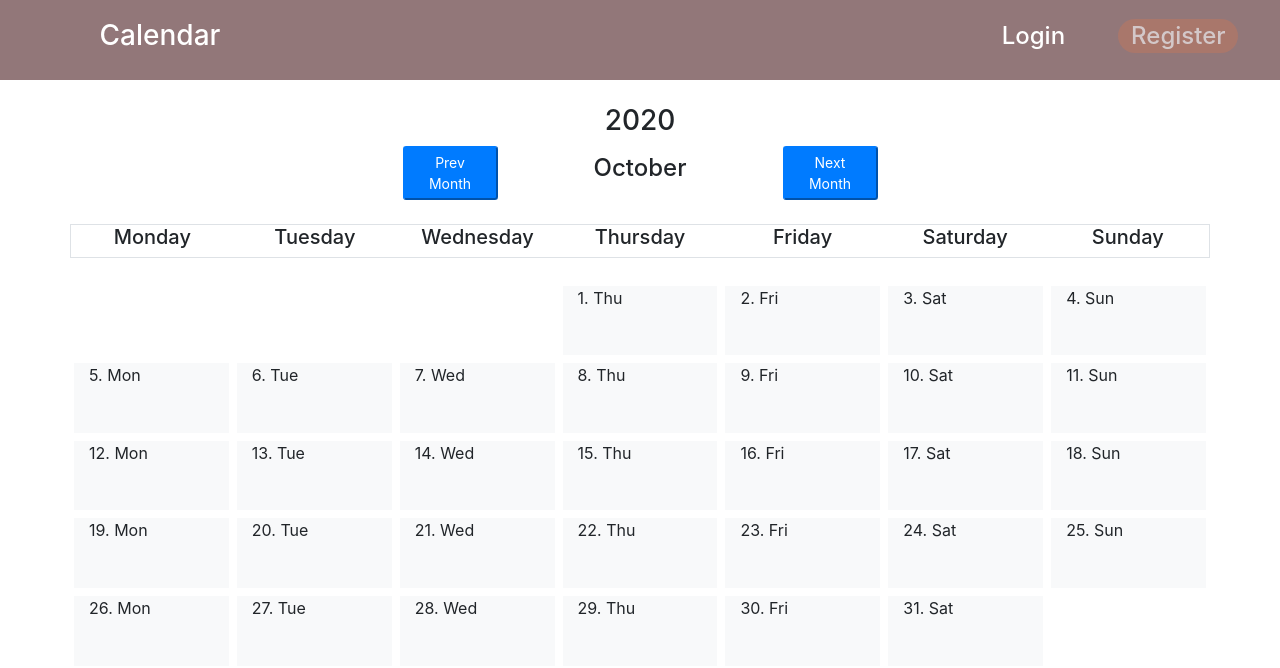
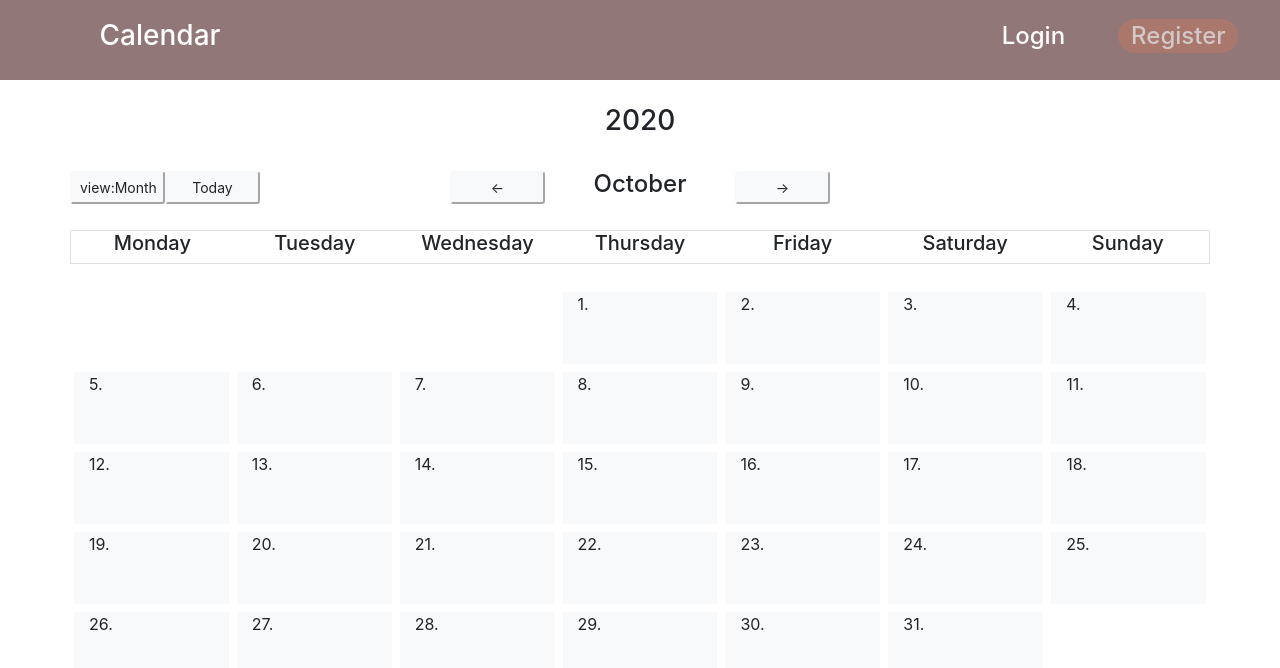
Before and after one commit to Dafali9012/calendar-project, a React (Create React App) app: page / in a window 1280 px wide. Shown: the top 668 px of the page. Built offline with nearby package versions, Linux system fonts and the light colour scheme.

Commit message:
weekview

```diff
--- a/src/components/Calendar.js
+++ b/src/components/Calendar.js
@@ -2,8 +2,9 @@ import React, { useState } from 'react';
 
 export default function Calendar(){
 
-    const [view, setView] = useState("month");
+    const [view, setView] = useState("Month");
     const [date, setDate] = useState(new Date());
+    let dateNow = new Date();
     let days = "";
 
     function monthLength(month){
@@ -14,51 +15,118 @@ export default function Calendar(){
         return new Date(date.getFullYear(), date.getMonth(), dayDate).toLocaleDateString("en-US", { weekday: 'long' });
     }
 
-    function monthName(month) {
-        return new Date(date.getFullYear(), month, date.getDate()).toLocaleDateString("en-US", { month: 'long' });
+    function monthName(dateOfMonth) {
+        let weekDate = dateOfMonth;
+        let firstMonth;
+        let secondMonth;
+        while(dayName(weekDate.getDate())!=="Monday") {
+            weekDate = new Date(weekDate.setDate(weekDate.getDate()-1));
+        }
+        firstMonth = weekDate.toLocaleDateString("en-US", { month: 'long' });
+        if(view==="Week") {
+            weekDate = new Date(weekDate.setDate(weekDate.getDate()+6));
+            secondMonth = weekDate.toLocaleDateString("en-US", { month: 'long' });
+            if(secondMonth===firstMonth) return firstMonth;
+            return firstMonth+" - "+secondMonth;
+        }
+        return firstMonth;
+    }
+
+    function year(dateOfYear) {
+        let weekDate = dateOfYear;
+        let firstYear;
+        let secondYear;
+        while(dayName(weekDate.getDate())!=="Monday") {
+            weekDate = new Date(weekDate.setDate(weekDate.getDate()-1));
+        }
+        firstYear = weekDate.getFullYear();
+        if(view==="Week") {
+            weekDate = new Date(weekDate.setDate(weekDate.getDate()+6));
+            secondYear = weekDate.getFullYear();
+            if(secondYear===firstYear) return firstYear;
+            return firstYear+" - "+secondYear;
+        }
+        return firstYear;
     }
 
     function buildMonth() {
         for(let x of Array(monthLength(date.getMonth())).keys()) {
-            days = days.concat((x+1)+". "+dayName(x+1).substring(0,3));
+            days = days.concat((x+1)+".");
             days = dayName(x+1)==="Sunday"?days.concat("?"):days.concat("-");
         }
         days = days.substring(0,days.length-1);
     }
 
     function buildWeek() {
-
+        let weekDate = date;
+        while(dayName(weekDate.getDate())!=="Monday") {
+            weekDate = new Date(weekDate.setDate(weekDate.getDate()-1));
+        }
+        for(let x = 0; x < 7; x++) {
+            days = days.concat(weekDate.getDate()+".-");
+            weekDate = new Date(weekDate.setDate(weekDate.getDate()+1));
+        }
+        days = days.substring(0,days.length-1);
     }
 
-    function nextMonth(){
-        let newDate = new Date(date.setMonth(date.getMonth()+1));
-        setDate(newDate);
+    function next() {
+        if(view==="Month") {
+            let newDate = new Date(date.setMonth(date.getMonth()+1));
+            setDate(newDate);
+        } else if(view==="Week") {
+            let newDate = new Date(date.setDate(date.getDate()+7));
+            setDate(newDate);
+        }
     }
 
-    function prevMonth(){
-        let newDate = new Date(date.setMonth(date.getMonth()-1));
-        setDate(newDate);
+    function prev() {
+        if(view==="Month") {
+            let newDate = new Date(date.setMonth(date.getMonth()-1));
+            setDate(newDate);
+        } else if(view==="Week") {
+            let newDate = new Date(date.setDate(date.getDate()-7));
+            setDate(newDate);
+        }
     }
 
-    //Calculate weeknumber
-    // eslint-disable-next-line
-    Date.prototype.getWeek = function() {
-        var onejan = new Date(this.getFullYear(), 0, 1);
-        return Math.ceil((((this - onejan) / 86400000) + onejan.getDay() + 1) / 7);
+    function setToday() {
+        setDate(dateNow);
     }
 
-    if(view==="month") buildMonth();
-    else if(view==="week") buildWeek();
+    function changeView() {
+        if(view==="Month") setView("Week");
+        else if(view==="Week") setView("Month");
+    }
+
+    function getWeekNumber(d) {
+        // Copy date so don't modify original
+        d = new Date(Date.UTC(d.getFullYear(), d.getMonth(), d.getDate()));
+        // Set to nearest Thursday: current date + 4 - current day number
+        // Make Sunday's day number 7
+        d.setUTCDate(d.getUTCDate() + 4 - (d.getUTCDay()||7));
+        // Get first day of year
+        var yearStart = new Date(Date.UTC(d.getUTCFullYear(),0,1));
+        // Calculate full weeks to nearest Thursday
+        var weekNo = Math.ceil(( ( (d - yearStart) / 86400000) + 1)/7);
+        // Return array of year and week number
+        return [d.getUTCFullYear(), weekNo];
+    }
+
+    if(view==="Month") buildMonth();
+    else if(view==="Week") buildWeek();
 
     return (
-        <div className="pt-4 h-100">
-            <h3 className="row justify-content-center align-items-center">{date.getFullYear()}</h3>
-            {/*<h5 className="row justify-content-center align-items-center mb-4">{"v."+date.getWeek()}</h5>*/}
+        <div className="h-100">
+            <h3 className="row justify-content-center align-items-center py-4">{year(date)}</h3>
+            {view==="Week"?<h4 className="row justify-content-center align-items-center mb-4">{monthName(date)}</h4>:null}
 
-            <div className="row justify-content-center align-items-center">
-                <button className="col-1 btn-sm btn-primary" onClick={prevMonth}>Prev Month</button>
-                <h4 className="col-3 text-center">{monthName(date.getMonth())}</h4>
-                <button className="col-1 btn-sm btn-primary" onClick={nextMonth}>Next Month</button>
+            <div className="row align-items-center">
+                <button className="col-1 btn-sm btn-light" onClick={changeView}>{"view:"+view}</button>
+                <button className="col-1 btn-sm btn-light" onClick={setToday}>Today</button>
+                <div className="col-2"/>
+                <button className="col-1 btn-sm btn-light" onClick={prev}>{"<-"}</button>
+                <h4 className="col-2 text-center">{view==="Month"?monthName(date):"Week "+getWeekNumber(date)[1]}</h4>
+                <button className="col-1 btn-sm btn-light" onClick={next}>{"->"}</button>
             </div>
             <div className="row my-4 border">
                 <h5 className="col text-center">Monday</h5>
@@ -79,22 +147,22 @@ export default function Calendar(){
                 })}
             </div>
             <div className="row h-10">
-                {days.split("?")[1].split("-").map((x,i)=>{
+                {days.split("?")[1]?days.split("?")[1].split("-").map((x,i)=>{
                     return <div className="col bg-light m-1" key={i}>{x}</div>
-                })}
+                }):null}
             </div>
             <div className="row h-10">
-                {days.split("?")[2].split("-").map((x,i)=>{
+                {days.split("?")[2]?days.split("?")[2].split("-").map((x,i)=>{
                     return <div className="col bg-light m-1" key={i}>{x}</div>
-                })}
+                }):null}
             </div>
             <div className="row h-10">
-                {days.split("?")[3].split("-").map((x,i)=>{
+                {days.split("?")[3]?days.split("?")[3].split("-").map((x,i)=>{
                     return <div className="col bg-light m-1" key={i}>{x}</div>
-                })}
+                }):null}
             </div>
             <div className="row h-10">
-                {days.split("?")[4]!==undefined?days.split("?")[4].split("-").map((x,i)=>{
+                {days.split("?")[4]?days.split("?")[4].split("-").map((x,i)=>{
                     return <div className="col bg-light m-1" key={i}>{x}</div>
                 }):null}
                 {days.split("?")[4]?[...Array(7-days.split("?")[4].split("-").length).keys()].map((x,i)=>{
```
